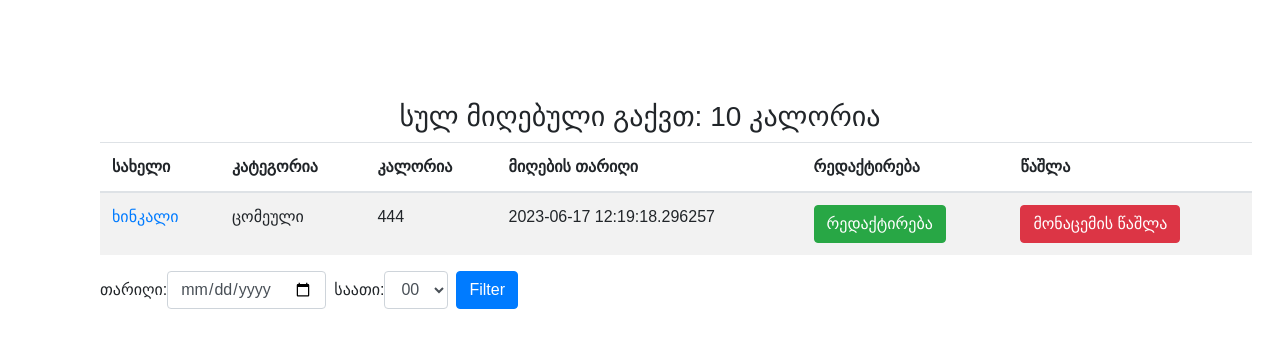
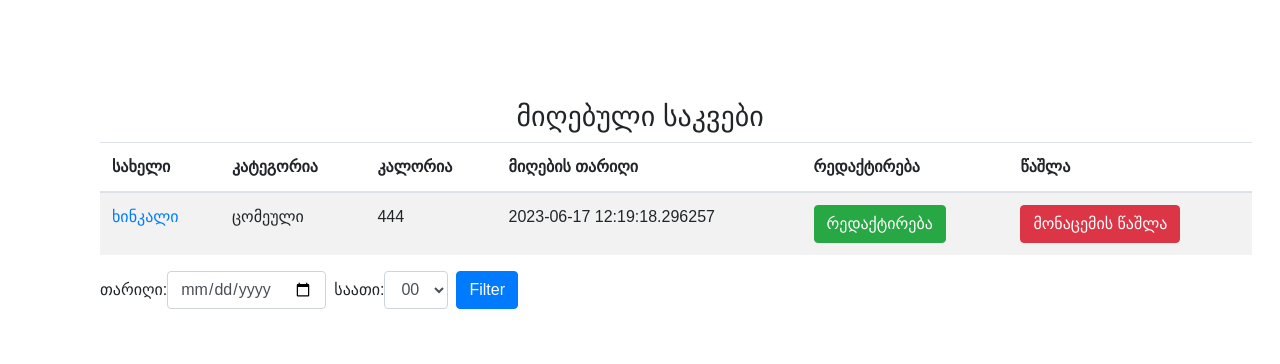
Before and after one commit to LevanBedinashvili/dietApp, a Flask app: template templates/home.html in a window 1280 px wide. Shown: the part 56-420 px from the top of the page. Run offline with Flask 3, Linux system fonts and the light colour scheme; tables that the repository leaves empty hold one stand-in row (values such as "Sample post"); the template is opened without the code that fills it: values that come from a table or form of the project are taken from there, most other values are stand-ins (such as "Sample title", 1, 10 or a date in 2020); some libraries are stand-ins or nearby versions; some web fonts are replaced.

Commit message:
Update home.html

```diff
--- a/templates/home.html
+++ b/templates/home.html
@@ -2,7 +2,7 @@
 
 {% block content %}
 
-<h3 style="margin-top: 100px; text-align: center;">სულ მიღებული გაქვთ: {{ amount_of_calories.amount_of_calories }} კალორია</h3>
+<h3 style="margin-top: 100px; text-align: center;">მიღებული საკვები</h3>
 
 <table class="table table-striped" style="width: 90%; margin-left: 100px;">
     <thead>
```
